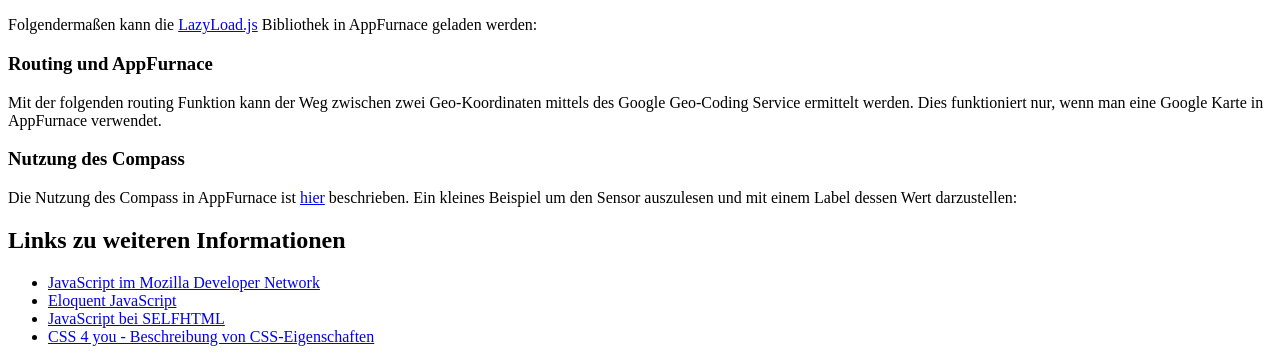
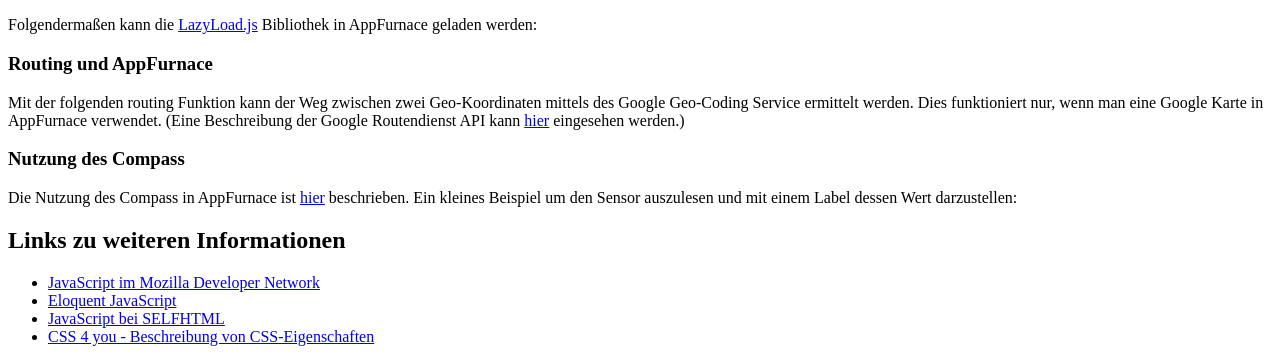
Before and after one commit to AndreasLochwitz/JavaScript-und-AppFurnace, a plain HTML site: page index.html in a window 1280 px wide. Shown: the part 1283-1645 px from the top of the page. Drawn offline with Linux system fonts and the light colour scheme.

Commit message:
Added Link to Google Routing API

```diff
--- a/index.html
+++ b/index.html
@@ -96,7 +96,7 @@
 		<script src="https://gist.github.com/AndreasLochwitz/8073385.js"></script>
 
 		<h3><a name="routingappfurance">Routing und AppFurnace</a></h3>
-		<p>Mit der folgenden routing Funktion kann der Weg zwischen zwei Geo-Koordinaten mittels des Google Geo-Coding Service ermittelt werden. Dies funktioniert nur, wenn man eine Google Karte in AppFurnace verwendet.</p>
+		<p>Mit der folgenden routing Funktion kann der Weg zwischen zwei Geo-Koordinaten mittels des Google Geo-Coding Service ermittelt werden. Dies funktioniert nur, wenn man eine Google Karte in AppFurnace verwendet. (Eine Beschreibung der Google Routendienst API kann <a href="https://developers.google.com/maps/documentation/javascript/directions?hl=de-DE" target="_blank">hier</a> eingesehen werden.)</p>
 		<script src="https://gist.github.com/AndreasLochwitz/8075183.js"></script>
 
 		<h3><a name="compass">Nutzung des Compass</a></h3>
```
